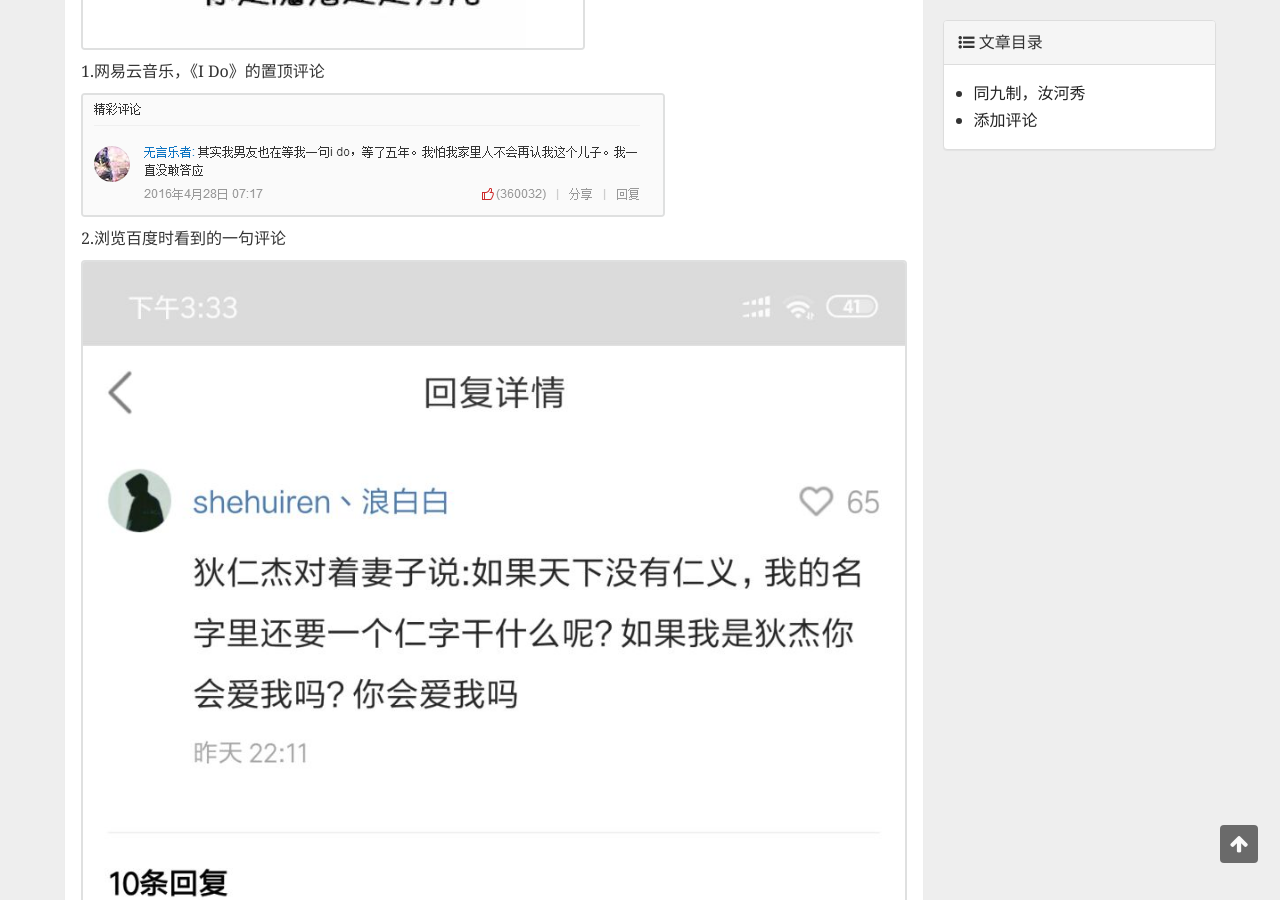
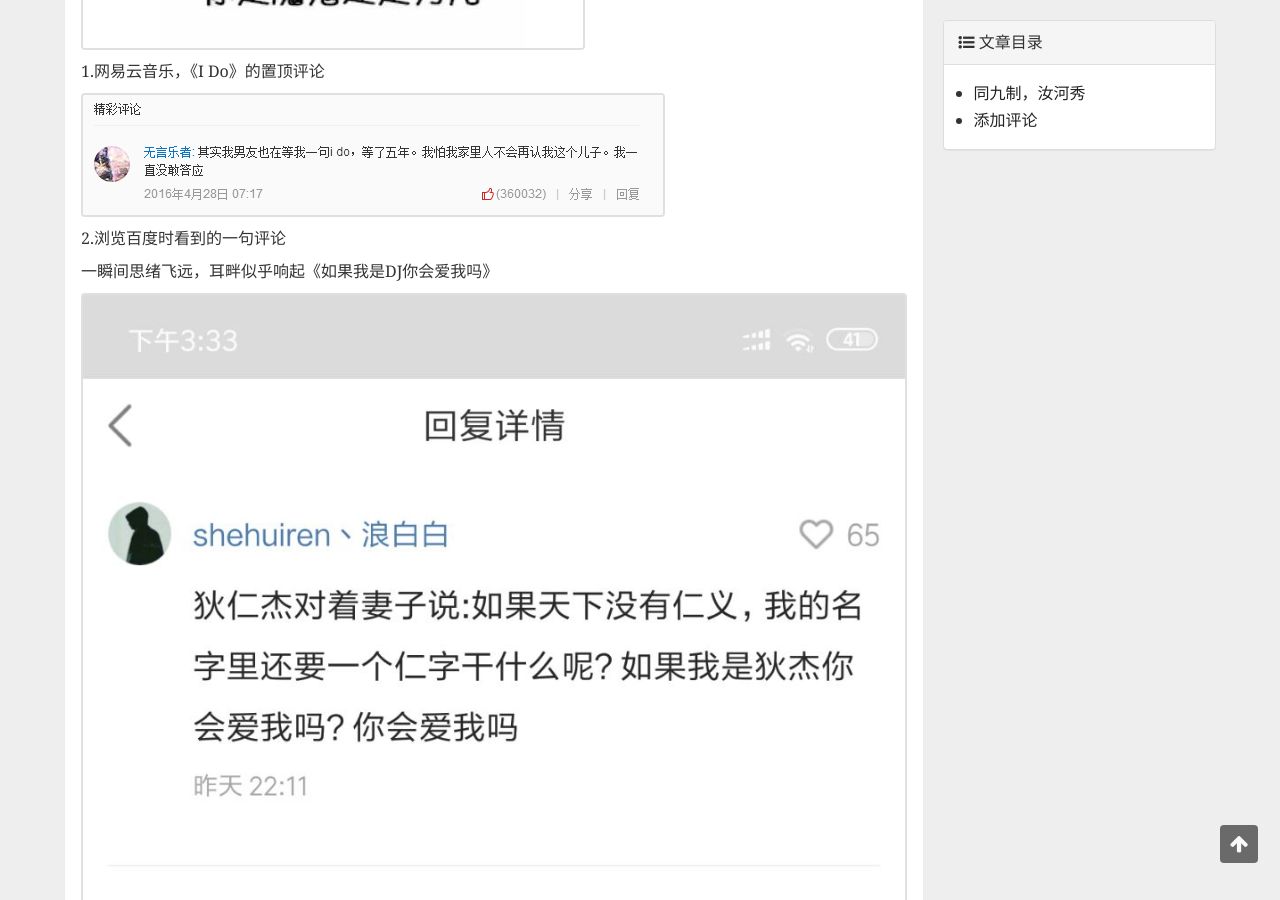
Before and after one commit to marshucheng1/marshucheng1.github.io, a Jekyll site: the page built from _posts/2016-12-31-xiuer.md, in a window 1280 px wide and 900 px high, scrolled down 650 px. Built offline with Jekyll 4.4.1, drawn with Linux system fonts in a browser that asks for light colours; comment, search, counter and statistics services are not loaded.

Commit message:
Update 2016-12-31-xiuer.md

```diff
--- a/_posts/2016-12-31-xiuer.md
+++ b/_posts/2016-12-31-xiuer.md
@@ -26,4 +26,6 @@ author: MarsHu
 
 2.浏览百度时看到的一句评论
 
+一瞬间思绪飞远，耳畔似乎响起《如果我是DJ你会爱我吗》
+
 ![2.png](http://marshucheng1.github.io/assets/xiu/2.png)
```
